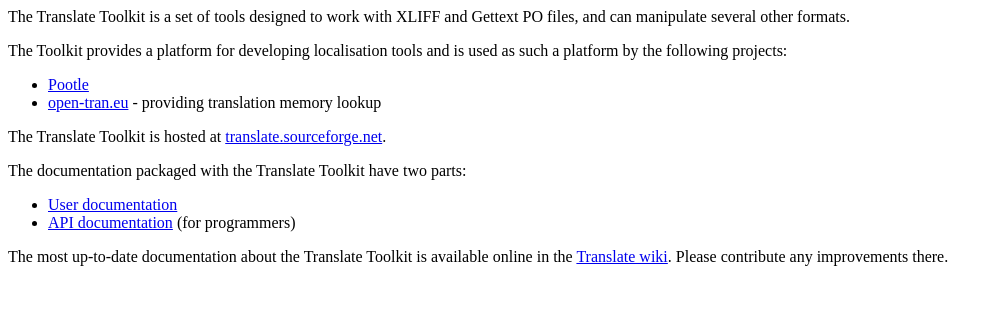
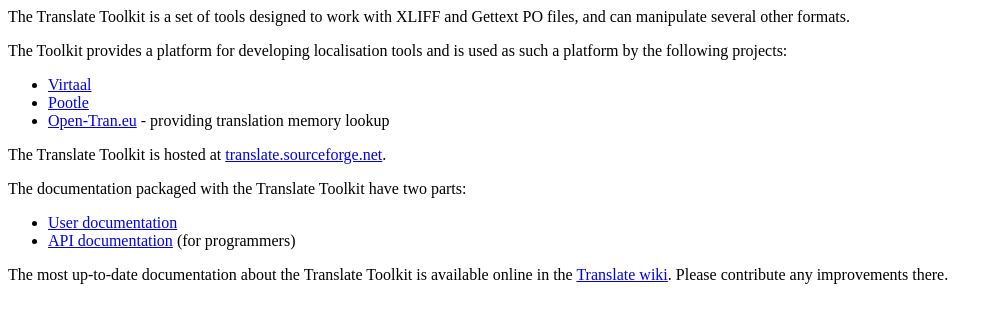
Before and after one commit to rdio/translate-toolkit, a plain HTML site: page doc/index.html in a window 1280 px wide. Shown: the whole page, without its empty margins (0-1003 px from the left). Drawn offline with Linux system fonts and the light colour scheme.

Commit message:
Mention Virtaal as a toolkit user
git-svn-id: https://translate.svn.sourceforge.net/svnroot/translate/src/trunk/translate@12352 54714841-351b-0410-a198-e36a94b762f5

```diff
--- a/doc/index.html
+++ b/doc/index.html
@@ -11,8 +11,9 @@
         The Toolkit provides a platform for developing localisation tools and
         is used as such a platform by the following projects:
         <ul>
+            <li><a href="http://translate.sourceforge.net/wiki/virtaal/index">Virtaal</a></li>
             <li><a href="http://translate.sourceforge.net/wiki/pootle/index">Pootle</a></li>
-            <li><a href="http://open-tran.eu/">open-tran.eu</a> - providing translation memory lookup</li>
+            <li><a href="http://open-tran.eu/">Open-Tran.eu</a> - providing translation memory lookup</li>
         </ul>
         The Translate Toolkit is hosted at
         <a href="http://translate.sourceforge.net/">translate.sourceforge.net</a>.
```
